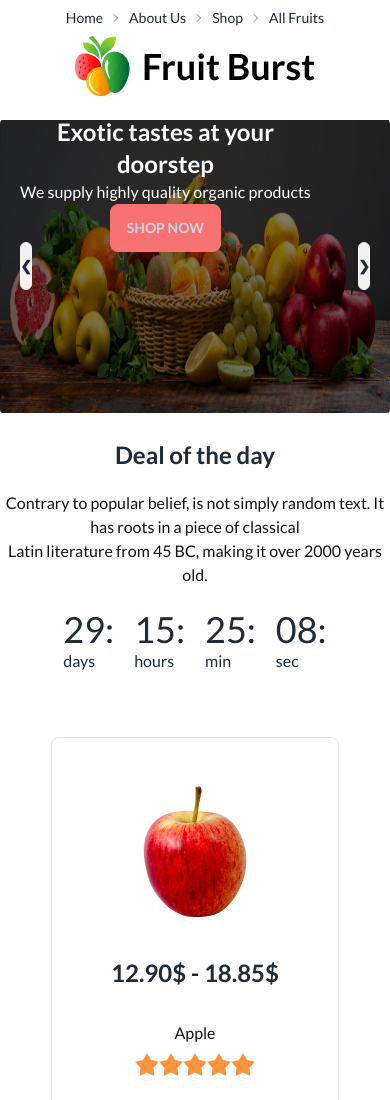
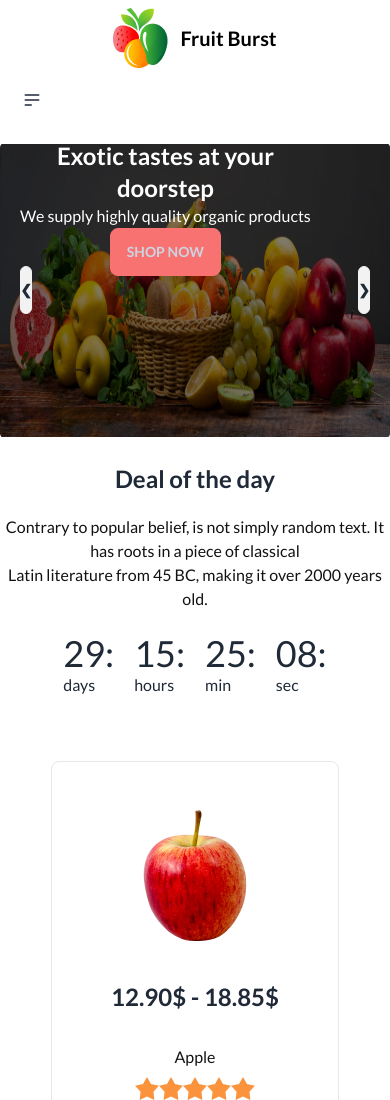
Before and after one commit to atikur28/fruit-burst-assignment, a plain HTML site: page index.html in a window 390 px wide. Shown: the top 1100 px of the page. Drawn offline with nearby package versions, Linux system fonts and the light colour scheme; grey boxes are pictures that could not be loaded.

Commit message:
Fully Completed

```diff
--- a/index.html
+++ b/index.html
@@ -25,9 +25,9 @@
 <body>
      <header class="mx-auto lg:mb-44">
           <!-- Navigation Section -->
-          <nav class="lg:bg-[#F85559] rounded-full lg:py-9 lg:px-12 lg:mx-52 lg:my-12 flex flex-col lg:flex-row items-center justify-between">
+          <nav class="lg:bg-[#F85559] lg:rounded-full lg:py-9 lg:px-12 lg:mx-52 lg:my-12 lg:flex items-center justify-between">
             <!-- Nav Menu -->
-            <div class="text-sm breadcrumbs">
+            <div class="text-sm breadcrumbs hidden lg:contents">
                 <ul class="lg:text-[#FFF]">
                   <li><a>Home</a></li>
                   <li><a>About Us</a></li>
@@ -35,11 +35,29 @@
                   <li><a>All Fruits</a></li>
                 </ul>
             </div>
-            <!-- Nav Logo -->
-            <div class="flex items-center justify-center gap-3 mb-3">
+              <!-- Nav Logo -->
+              <div class="flex items-center justify-center gap-3 mt-2">
                 <div><img src="./images/logo.png" alt=""></div>
-                <h3 class="lg:text-[#FFF] text-[black] text-4xl font-bold">Fruit Burst</h3>
-            </div>
+                <h3 class="lg:text-[#FFF] text-[black] lg:text-4xl text-xl font-bold">Fruit Burst</h3>
+              </div>
+              <!-- Nav Bar -->
+              <div class="lg:hidden">
+                <div class="navbar bg-base-100">
+                  <div class="navbar-start">
+                    <div class="dropdown">
+                      <label tabindex="0" class="btn btn-ghost btn-circle">
+                        <svg xmlns="http://www.w3.org/2000/svg" class="h-5 w-5" fill="none" viewBox="0 0 24 24" stroke="currentColor"><path stroke-linecap="round" stroke-linejoin="round" stroke-width="2" d="M4 6h16M4 12h16M4 18h7" /></svg>
+                      </label>
+                      <ul tabindex="0" class="menu menu-sm dropdown-content mt-3 z-[1] p-2 shadow bg-base-100 rounded-box w-52">
+                        <li><a>Home</a></li>
+                        <li><a>About Us</a></li>
+                        <li><a>Shop</a></li>
+                        <li><a>All Fruits</a></li>
+                      </ul>
+                    </div>
+                  </div>
+                </div>
+              </div>
             <!-- Search -->
             <div class="relative hidden lg:contents">
                 <input type="text" placeholder="Search here" class="input input-bordered pr-16" />
```
